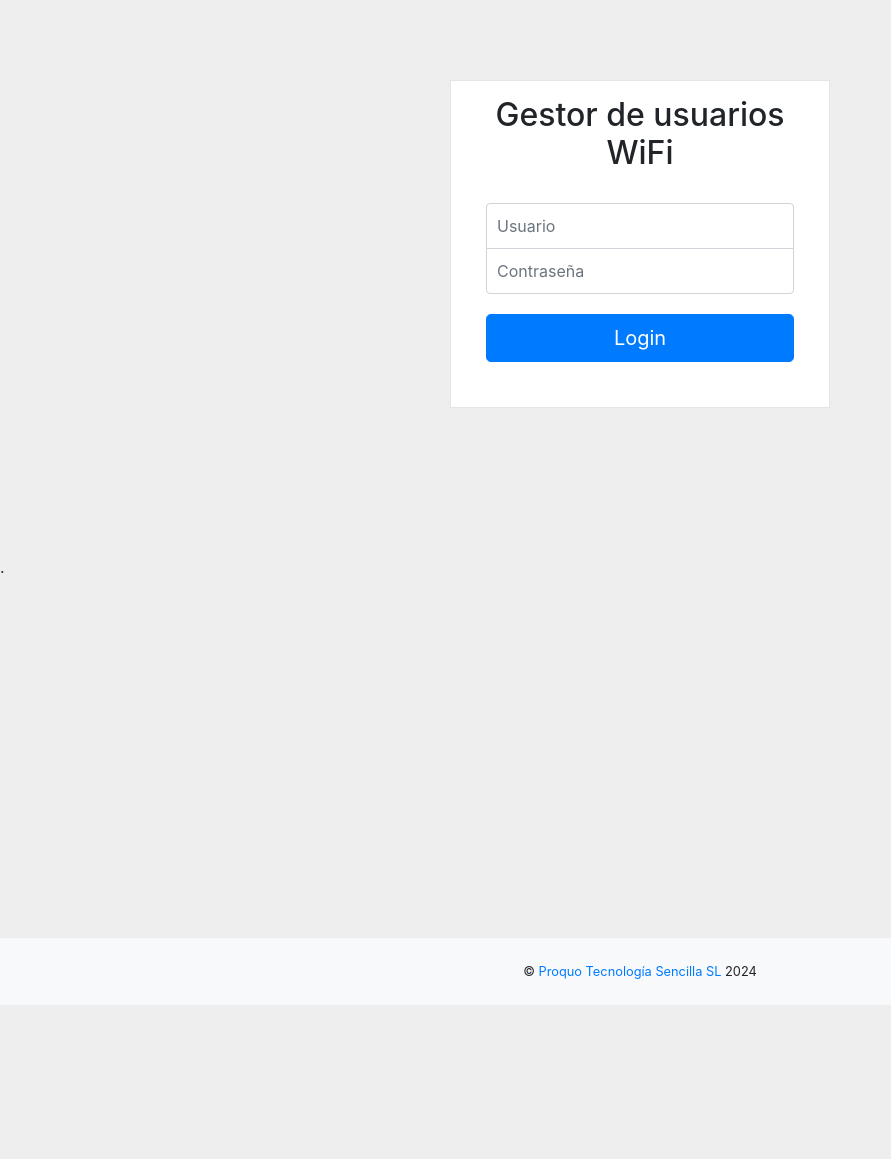
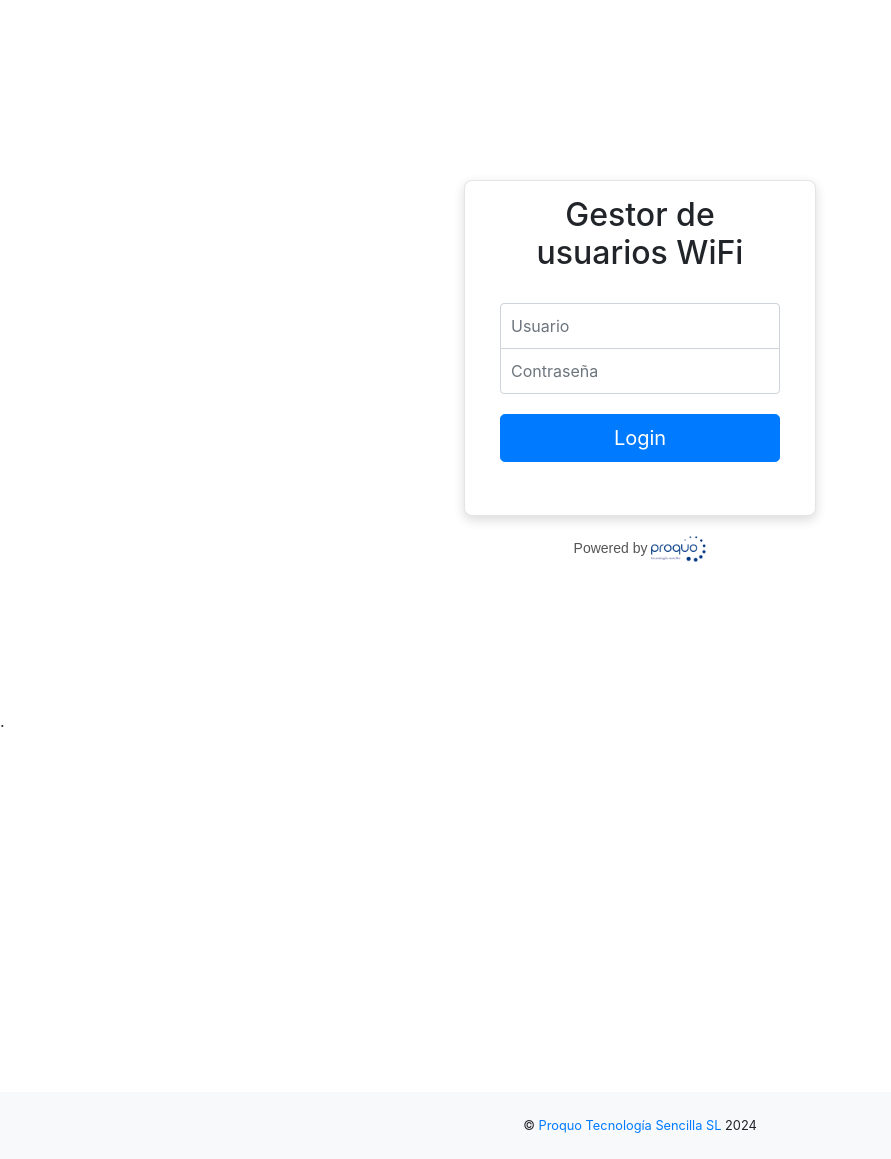
Before and after one commit to diegoproquo/mktusers, a CodeIgniter app: page /mktusers/Login in a window 1280 px wide. Shown: the whole page, without its empty margins (0-891 px from the left). Before the commit the page ends 979 px from the top, so only its background shows below. Run offline with CodeIgniter, Linux system fonts and the light colour scheme; some libraries are stand-ins or nearby versions.

Commit message:
[NEW] Mejoras de diseño en la pagina de login

```diff
--- a/application/views/login/show.php
+++ b/application/views/login/show.php
@@ -1,5 +1,5 @@
 
-<div class="wrapper_login">
+<div class="wrapper_login" style="text-align:center">
 
     <form class="form-signin" method="post" action="Login/iniciarSesion" onsubmit="return loading()">
 
@@ -7,17 +7,32 @@
         <input type="text" class="form-control" name="user" placeholder="Usuario" required="" />
         <input type="password" class="form-control" name="pass" placeholder="Contraseña" required="" />
 
-        <button class="btn btn-lg btn-primary btn-block" type="submit" id="btnLogin">Login</button>
+        <button class="btn btn-lg btn-primary btn-block mb-2" type="submit" id="btnLogin">Login</button>
 
         <?php if ($this->session->flashdata('error')) : ?>
-            <div class="alert alert-danger mt-4" role="alert">
+            <div class="alert alert-danger" role="alert">
                 <?php echo $this->session->flashdata('error'); ?>
             </div>
         <?php endif; ?>
 
     </form>
+
+    <a class="custom">Powered by <img src="assets/img/logo_proquo.png" width="55" ></a>
+
 </div>
 
+<style>
+.custom {
+    font-family: Arial, sans-serif;
+    font-size: 14px;
+    color: #555;
+    display: block;
+    margin-top: 20px;
+    text-decoration: none;
+    text-align: center;
+}
+
+    </style>
 <script>
     function loading() {
         var botonLogin = document.getElementById("btnLogin");
--- a/application/views/plantillas/login/header.php
+++ b/application/views/plantillas/login/header.php
@@ -27,4 +27,4 @@
 
 </head>
 
-<body class="sb-nav-fixed" style="background: #eee">
+<body class="sb-nav-fixed" style="background: #fff">
--- a/assets/stylesheets/cssPersonalizado.css
+++ b/assets/stylesheets/cssPersonalizado.css
@@ -191,16 +191,20 @@
     }
 
     .wrapper_login {
-        margin-top: 80px;
+        margin-top: 180px;
         margin-bottom: 80px;
+        background-color:#fff;
     }
 
     .form-signin {
-        max-width: 380px;
+        max-width: 352px;
         padding: 15px 35px 45px;
         margin: 0 auto;
         background-color: #fff;
         border: 1px solid rgba(0, 0, 0, 0.1);
+        border-radius:8px;
+        box-shadow: 0 4px 12px rgba(0,0,0,0.15);
+
     }
 
     .form-signin .form-signin-heading,
```
